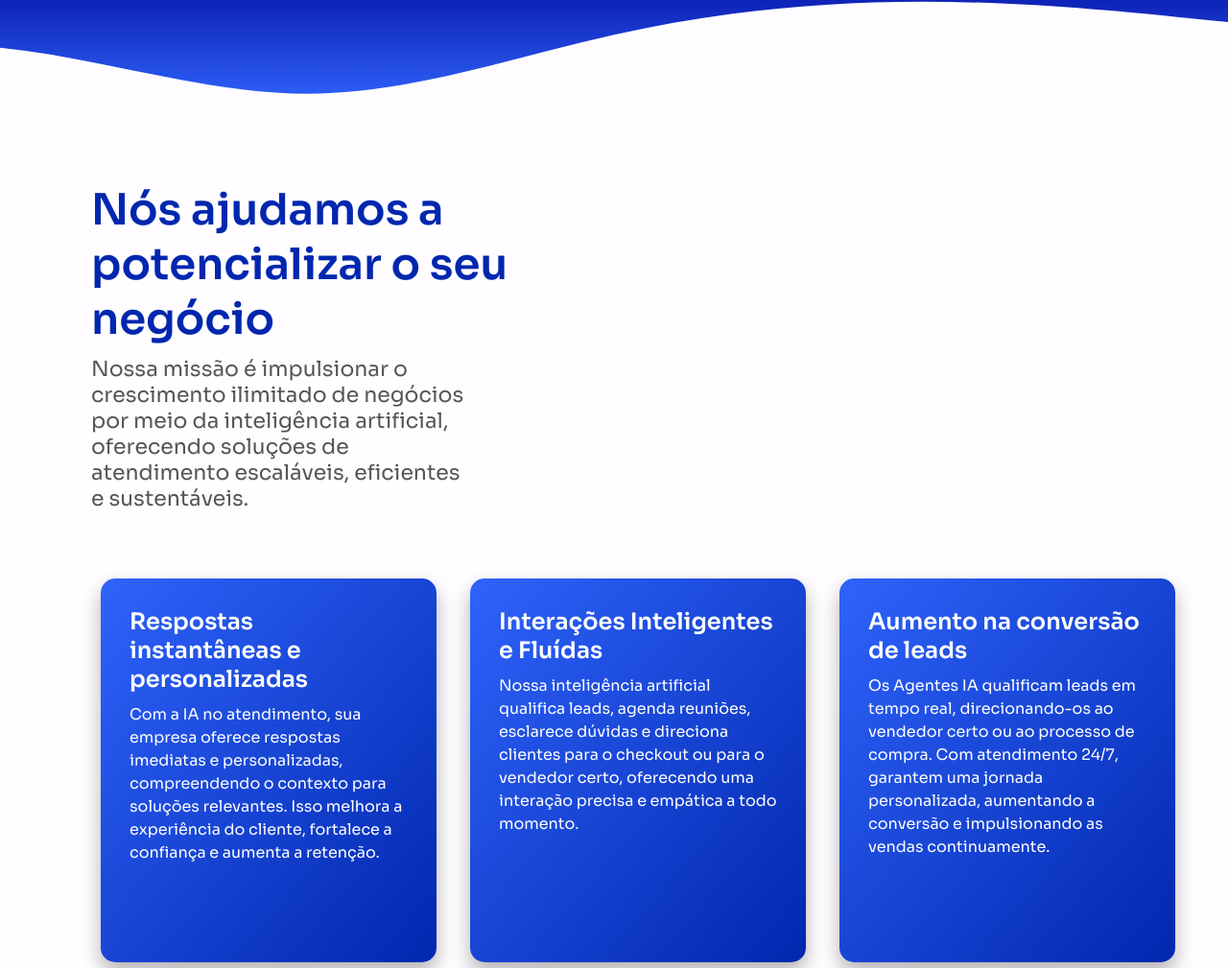
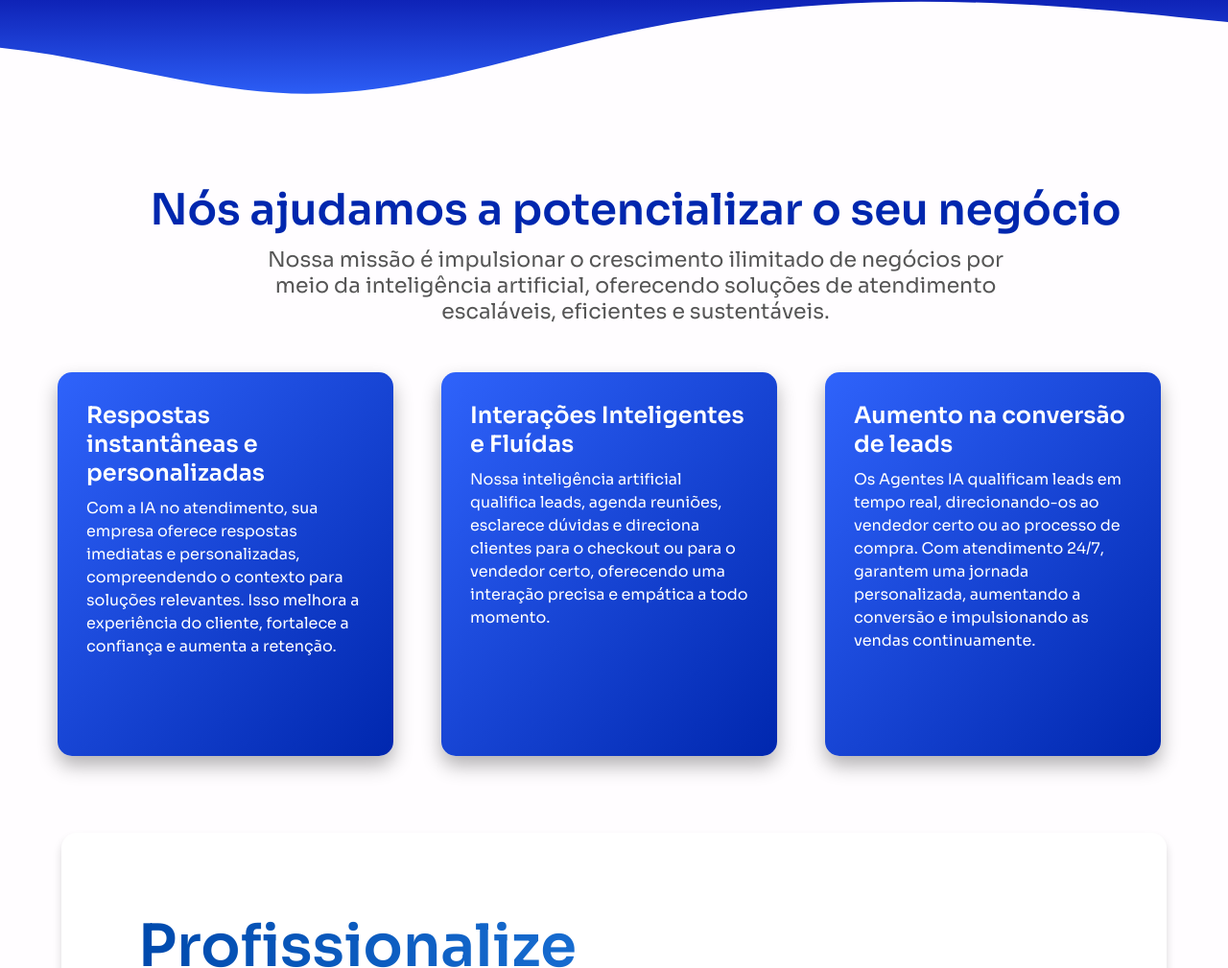
Before and after one commit to jEITPE/PROJETO, a plain HTML site: page scr/index.html in a window 1280 px wide. Shown: the part 1946-2955 px from the top of the page at 96% size. Drawn offline with Linux system fonts and the light colour scheme.

Commit message:
commit 26/12 | Daniel | html e css | arrumei a 3 pagina

```diff
--- a/scr/style.css
+++ b/scr/style.css
@@ -313,44 +313,47 @@ body {
   margin-top: 10px;
 }
 
+.section {
+  position: relative;
+}
+
 .main-content {
   display: flex;
-  flex-wrap: wrap;
-  gap: 20px;
-  justify-content: center;
-  align-items: flex-start;
+  flex-direction: column; /* Organiza o conteúdo em coluna */
+  align-items: center; /* Centraliza o conteúdo */
   margin-top: 50px;
   margin-left: 45px;
+  z-index: 1; /* Garante que o conteúdo fique acima da onda */
 }
 
 .help-transform {
-  flex: 1 1 300px;
-  text-align: left;
+  text-align: center; /* Centraliza o título e o texto */
+  width: 100%;
 }
 
 .help-transform h2 {
   font-size: 45px;
-  margin-left: 50px;
   color: #0027AE;
   margin-bottom: 10px;
-  max-width: 500px;
 }
 
 .help-transform p {
   font-size: 22px;
   color: #555;
-  max-width: 400px;
-  margin-left: 50px;
+  max-width: 800px;
+  margin: 0 auto;
   margin-top: 10px;
 }
 
 .featuress {
   display: flex;
-  gap: 20px;
+  gap: 50px;
   justify-content: center;
   margin-top: 50px;
   perspective: 1000px; /* Permite o efeito 3D */
+  flex-wrap: wrap; /* Garante que os cards se ajustem quando a tela for pequena */
   margin-left: auto;
+  margin-right: auto;
 }
 
 .feature {
@@ -358,14 +361,12 @@ body {
   color: white;
   border-radius: 15px;
   padding: 20px;
-  margin-right: 15px;
   width: 350px; /* Largura fixa */
   min-height: 400px; /* Altura mínima para caber o conteúdo */
   box-shadow: 0 10px 20px rgba(0, 0, 0, 0.3);
   transition: transform 0.5s ease, box-shadow 0.3s ease;
   transform-style: preserve-3d;
   position: relative;
-
 }
 
 .feature:hover {
@@ -409,7 +410,6 @@ body {
   color: white;
 }
 
-
 .feature-icon {
   font-size: 40px;
   color: #007bff;
@@ -438,6 +438,7 @@ body {
     width: 100%;
   }
 }
+
 
 .relationship-title {
   font-size: 1.8rem;
@@ -944,62 +945,6 @@ section .relationship-title {
   font-weight: 600;
 }
 
-.main-content {
-  display: flex;
-  flex-wrap: wrap;
-  gap: 20px;
-  justify-content: center;
-  align-items: flex-start;
-  margin-top: 50px;
-}
-
-.help-transform {
-  flex: 1 1 300px;
-  text-align: left;
-}
-
-.help-transform h2 {
-  font-size: 45px;
-  margin-left: 50px;
-  color: #0027AE;
-  margin-bottom: 10px;
-  max-width: 500px;
-}
-
-.help-transform p {
-  font-size: 22px;
-  color: #555;
-  max-width: 400px;
-  margin-left: 50px;
-  margin-top: 10px;
-}
-
-.features {
-  display: flex;
-  gap: 20px;
-  justify-content: center;
-  margin-top: 50px;
-  perspective: 1000px; /* Permite o efeito 3D */
-}
-
-.feature {
-  background: linear-gradient(to bottom right, #2f63fb, #0027ae);
-  color: white;
-  border-radius: 15px;
-  padding: 20px;
-  margin-right: 15px;
-  width: 350px; /* Largura fixa */
-  min-height: 400px; /* Altura mínima para caber o conteúdo */
-  box-shadow: 0 10px 20px rgba(0, 0, 0, 0.3);
-  transition: transform 0.5s ease, box-shadow 0.3s ease;
-  transform-style: preserve-3d;
-  position: relative;
-}
-
-.feature:hover {
-  transform: rotateY(15deg) rotateX(5deg);
-  box-shadow: 0 15px 30px rgba(0, 0, 0, 0.)
-}
 
 /* Seção de serviços */
 .page-section {
@@ -2072,7 +2017,7 @@ content: "•";
   border-radius: 16px;
   box-shadow: 0 6px 10px rgba(0, 0, 0, 0.15);
   overflow: hidden;
-  max-width: 1700px; /* Largura máxima */
+  max-width: 1600px; /* Largura máxima */
   width: 90%; /* Responsividade */
   margin: 80px auto; /* Centralização */
   padding: 40px; /* Espaçamento interno */
```
Also changed, not shown: scr/index.html (+2 -0 lines). Lines whose indentation alone changed are shown as unchanged.
